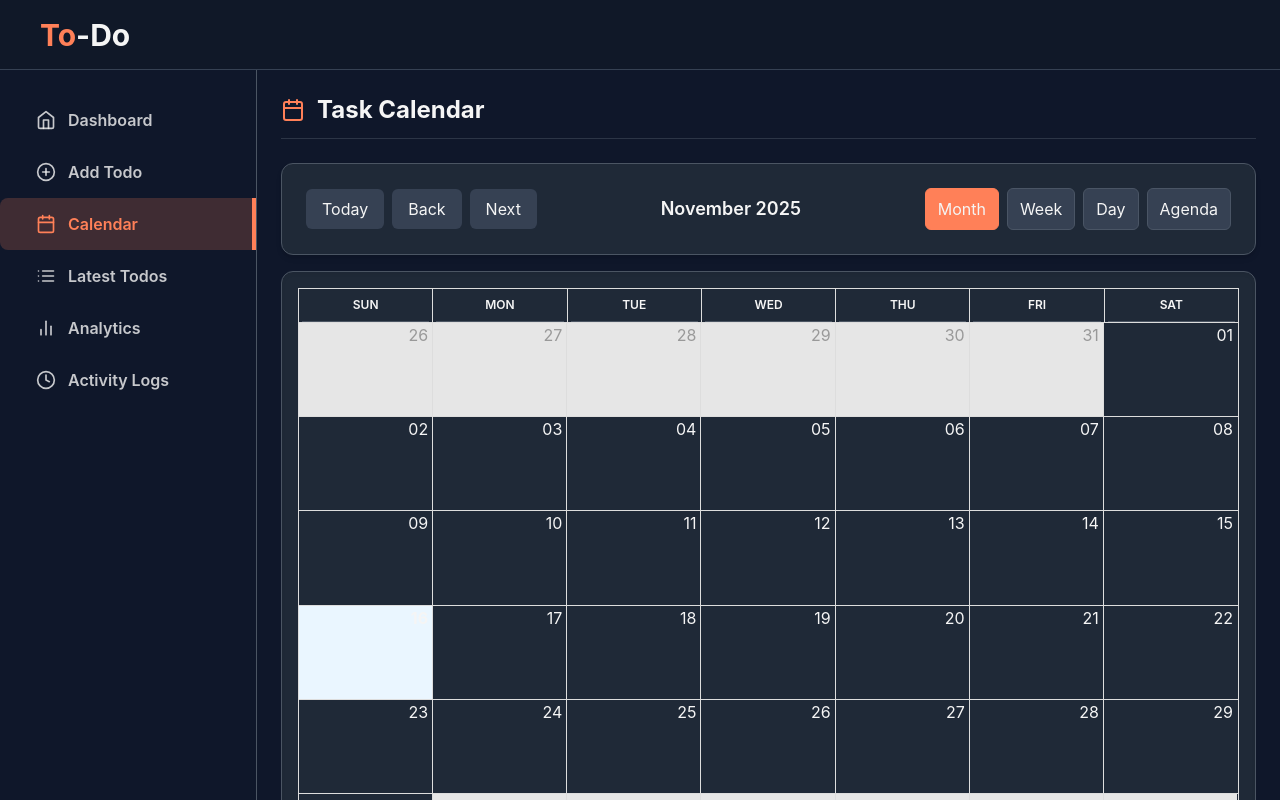
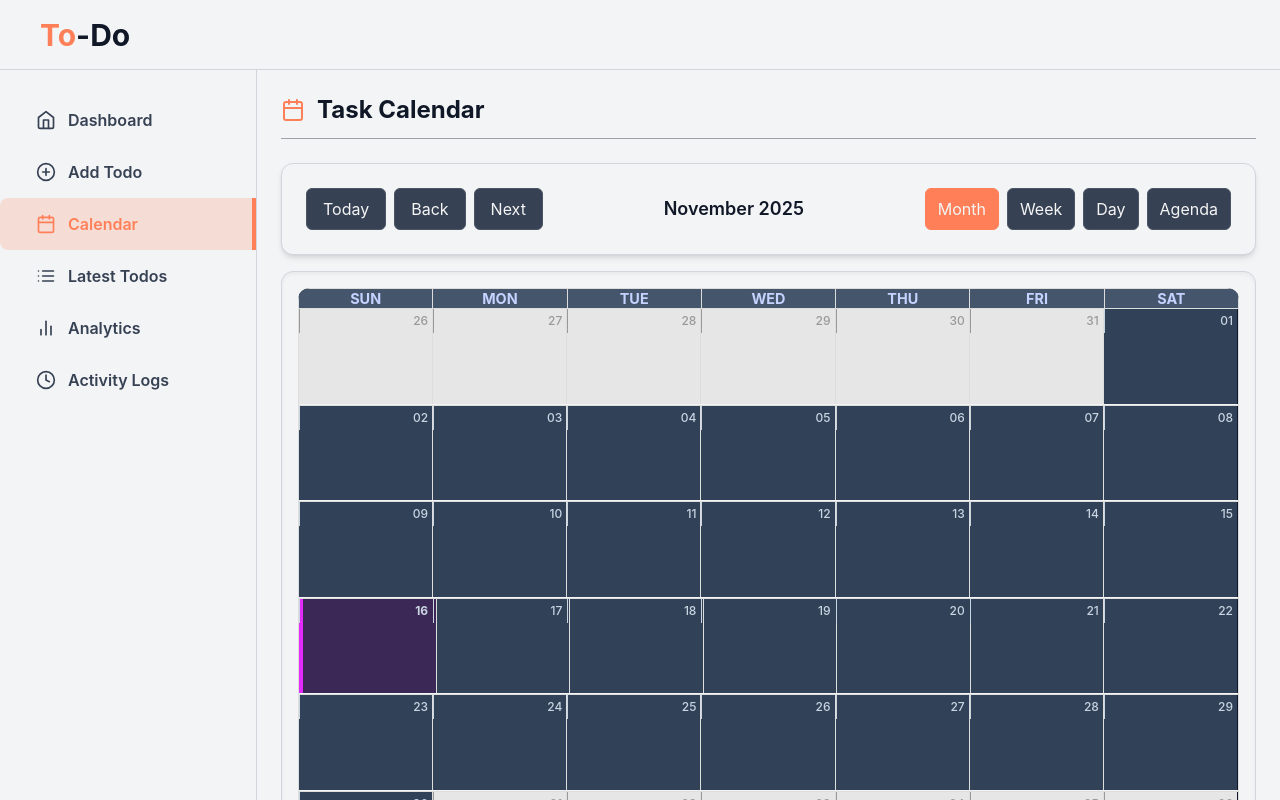
Before and after one commit to vidyavathi-wow/Todo-App, a React (Vite) app in the folder client/: page /calendar in a window 1280 px wide. Built offline with nearby package versions, Linux system fonts and the light colour scheme; no server answers; sample sign-in values are in the browser's storage.

Commit message:
fix: refractor calendar page, ui changes and activity logs

```diff
--- a/client/src/components/Calender.jsx
+++ b/client/src/components/Calender.jsx
@@ -21,52 +21,63 @@ export default function Calendar() {
   const [currentMonth, setCurrentMonth] = useState(new Date());
   const [selectedDate, setSelectedDate] = useState(new Date());
   const [tasksByDate, setTasksByDate] = useState({});
-  const { setTodos, user } = useContext(AppContext);
+  const { setTodos, user, selectedFilter } = useContext(AppContext);
+
+  // default filter fallback: if selectedFilter missing, use 'my' for admins and 'my' for non-admins (keeps behavior safe)
+  const effectiveFilter =
+    selectedFilter || (user?.role === 'admin' ? 'my' : 'my');
 
   // Fetch monthly task summary
-  const fetchMonthTasks = async () => {
+  const fetchMonthTasks = async (filter = effectiveFilter) => {
     try {
       const monthStart = format(startOfMonth(currentMonth), 'yyyy-MM-dd');
       const monthEnd = format(endOfMonth(currentMonth), 'yyyy-MM-dd');
 
-      const data = await getTodosByDateRange(monthStart, monthEnd);
+      const data = await getTodosByDateRange(monthStart, monthEnd, filter);
 
       if (data.success && data.taskSummary) {
         setTasksByDate(data.taskSummary);
+      } else {
+        setTasksByDate({});
       }
     } catch (error) {
       console.error('Month tasks fetch error:', error);
+      setTasksByDate({});
     }
   };
 
   // Fetch todos for selected date
-  const fetchTodosForDate = async (date) => {
+  const fetchTodosForDate = async (date, filter = effectiveFilter) => {
     try {
       const formattedDate = format(date, 'yyyy-MM-dd');
 
-      const data = await getTodosByDate(formattedDate);
+      const data = await getTodosByDate(formattedDate, filter);
 
       if (data.success) {
         setTodos(data.todos || []);
         toast.success(
           user?.role === 'admin'
-            ? `Showing all tasks for ${formattedDate}`
+            ? `Showing tasks (${filter}) for ${formattedDate}`
             : `Showing your tasks for ${formattedDate}`
         );
+      } else {
+        setTodos([]);
       }
     } catch (error) {
-      toast.error(`Failed to fetch tasks: ${error}`);
+      toast.error(`Failed to fetch tasks: ${error?.message || error}`);
+      setTodos([]);
     }
   };
 
   const handleDateClick = (day) => {
     setSelectedDate(day);
-    fetchTodosForDate(day);
+    fetchTodosForDate(day, effectiveFilter);
   };
 
+  // re-fetch when month or filter changes
   useEffect(() => {
-    fetchMonthTasks();
-  }, [currentMonth]);
+    fetchMonthTasks(effectiveFilter);
+  }, [currentMonth, effectiveFilter]);
 
   const renderHeader = () => (
     <div className="flex justify-between items-center mb-2 px-2 text-secondary dark:text-gray-800">
@@ -133,7 +144,7 @@ export default function Calendar() {
 
         days.push(
           <div
-            key={day}
+            key={day.toISOString()}
             onClick={() => handleDateClick(cloneDay)}
             className={`flex flex-col items-center justify-center cursor-pointer rounded-full transition-colors
               ${
@@ -154,7 +165,7 @@ export default function Calendar() {
             {hasTasks && (
               <span
                 className={`mt-0.5 w-1.5 h-1.5 rounded-full ${statusColor}`}
-              ></span>
+              />
             )}
           </div>
         );
@@ -163,7 +174,10 @@ export default function Calendar() {
       }
 
       rows.push(
-        <div key={day} className="flex justify-between mb-1 gap-1">
+        <div
+          key={day.toISOString()}
+          className="flex justify-between mb-1 gap-1"
+        >
           {days.map((d, idx) => (
             <div key={idx} className="flex-1">
               {d}
--- a/client/src/components/TodaysTodos.jsx
+++ b/client/src/components/TodaysTodos.jsx
@@ -101,7 +101,15 @@ export default function TodaysTodos() {
                 {allowed && (
                   <button
                     onClick={() => handleToggleCompleted(todo)}
-                    className={`p-1 rounded transition-colors duration-200 ${colorClass}`}
+                    className={`
+                      w-6 h-6 flex items-center justify-center rounded-xl border
+                      transition-colors duration-200
+                      ${
+                        todo.status === 'completed'
+                          ? 'bg-green-500 border-green-500 text-white'
+                          : 'bg-white dark:bg-gray-800 border-gray-400 text-transparent'
+                      }
+                    `}
                   >
                     ✔
                   </button>
--- a/client/src/components/todos/TodoCard.jsx
+++ b/client/src/components/todos/TodoCard.jsx
@@ -59,7 +59,7 @@ export default function TodoCard({ todo, onToggleCompleted, currentUser }) {
         <span
           className={`px-3 py-1 rounded-full text-xs font-medium capitalize ${
             STATUS_COLORS[status] ||
-            'bg-gray-700 dark:bg-gray-200 text-gray-300 dark:text-gray-700'
+            'bg-blue-500 dark:bg-blue-400 text-white dark:text-black'
           }`}
         >
           {todo.status}
--- a/client/src/components/todos/TodoList.jsx
+++ b/client/src/components/todos/TodoList.jsx
@@ -11,18 +11,31 @@ import { updateTodoStatus } from '../../services/todos';
 const normalize = (v) => (typeof v === 'string' ? v.trim().toLowerCase() : '');
 
 export default function TodoList() {
-  const { todos, fetchTodos, user } = useContext(AppContext);
+  const { todos, fetchTodos, user, selectedFilter, setSelectedFilter } =
+    useContext(AppContext);
+
   const [filterStatus, setFilterStatus] = useState('');
-  const [adminView, setAdminView] = useState('my');
+  const [adminView, setAdminView] = useState(selectedFilter || 'my');
   const [searchQuery, setSearchQuery] = useState('');
   const [loading, setLoading] = useState(true);
 
+  // 🔄 Sync dropdown → global filter (AppContext)
+  useEffect(() => {
+    if (user?.role === 'admin') {
+      setSelectedFilter(adminView);
+    } else {
+      setSelectedFilter('my');
+    }
+  }, [adminView, user, setSelectedFilter]);
+
+  // FILTER LOGIC
   const filteredTodos = useMemo(() => {
     const statusFilter = normalize(filterStatus);
     const q = normalize(searchQuery);
+
     let results = Array.isArray(todos) ? todos : [];
 
-    // 🔹 ADMIN FILTER LOGIC
+    // ADMIN FILTER
     if (user?.role === 'admin') {
       switch (adminView) {
         case 'my':
@@ -49,14 +62,14 @@ export default function TodoList() {
       }
     }
 
-    // 🔹 STATUS FILTER
+    // STATUS FILTER
     if (statusFilter) {
       results = results.filter(
         (todo) => normalize(todo?.status) === statusFilter
       );
     }
 
-    // 🔹 SEARCH FILTER
+    // SEARCH
     if (q) {
       results = results.filter(
         (todo) =>
@@ -68,6 +81,7 @@ export default function TodoList() {
     return results;
   }, [todos, filterStatus, searchQuery, adminView, user]);
 
+  // LOADING
   useEffect(() => {
     const t = setTimeout(() => setLoading(false), 300);
     return () => clearTimeout(t);
@@ -104,7 +118,7 @@ export default function TodoList() {
 
   return (
     <div className="overflow-y-auto max-h-[80vh] pr-2 transition-colors duration-300">
-      {/* 🔍 Search Bar */}
+      {/* 🔍 SEARCH */}
       <div className="w-full mb-3">
         <SearchTodo
           value={searchQuery}
@@ -115,7 +129,7 @@ export default function TodoList() {
         />
       </div>
 
-      {/* 🧩 Filters Row */}
+      {/* FILTERS */}
       <div className="flex flex-col sm:flex-row justify-between items-center gap-3 mb-4 flex-wrap">
         {/* Status Filter */}
         <Select
@@ -130,10 +144,10 @@ export default function TodoList() {
             { value: 'inProgress', label: 'In Progress' },
             { value: 'completed', label: 'Completed' },
           ]}
-          className="w-full sm:w-48 h-11 px-3 text-sm border border-gray-600 dark:border-gray-400 rounded-md bg-gray-900 dark:bg-gray-100 text-gray-200 dark:text-gray-900 focus:outline-none focus:ring-2 focus:ring-primary leading-tight truncate transition-colors duration-300"
+          className="w-full sm:w-48 h-11 px-3 text-sm border border-gray-600 dark:border-gray-400 rounded-md bg-gray-900 dark:bg-gray-100 text-gray-200 dark:text-gray-900 focus:outline-none focus:ring-2 focus:ring-primary transition-colors duration-300"
         />
 
-        {/* 👑 Admin Filter (Visible only to admins) */}
+        {/* ADMIN FILTER */}
         {user?.role === 'admin' && (
           <Select
             noDefault
@@ -147,31 +161,27 @@ export default function TodoList() {
               { value: 'assignedToMe', label: 'Assigned To Me' },
               { value: 'assignedByMe', label: 'Assigned By Me' },
             ]}
-            className="w-full sm:w-56 h-11 px-3 text-sm border border-gray-600 dark:border-gray-400 rounded-md bg-gray-900 dark:bg-gray-100 text-gray-200 dark:text-gray-900 focus:outline-none focus:ring-2 focus:ring-primary leading-tight truncate transition-colors duration-300"
+            className="w-full sm:w-56 h-11 px-3 text-sm border border-gray-600 dark:border-gray-400 rounded-md bg-gray-900 dark:bg-gray-100 text-gray-200 dark:text-gray-900 focus:outline-none focus:ring-2 focus:ring-primary transition-colors duration-300"
           />
         )}
 
-        {/* Reset Filters */}
+        {/* RESET */}
         <button
           onClick={handleResetFilters}
           disabled={
-            !normalize(filterStatus) &&
-            !normalize(searchQuery) &&
-            (!user?.role || adminView === 'my')
+            !filterStatus && !searchQuery && (!user?.role || adminView === 'my')
           }
           className={`w-full sm:w-auto px-4 h-11 text-sm rounded-md transition-all duration-300 ${
-            !normalize(filterStatus) &&
-            !normalize(searchQuery) &&
-            (!user?.role || adminView === 'my')
-              ? 'bg-gray-700 dark:bg-gray-300 text-gray-400 dark:text-gray-600 cursor-not-allowed'
-              : 'bg-primary text-white hover:bg-primary/80 dark:hover:bg-primary/70'
+            !filterStatus && !searchQuery && (!user?.role || adminView === 'my')
+              ? 'bg-gray-700 dark:bg-gray-300 text-gray-400 cursor-not-allowed'
+              : 'bg-primary text-white hover:bg-primary/80'
           }`}
         >
           Reset Filters
         </button>
       </div>
 
-      {/* 📋 Todo List */}
+      {/* LIST */}
       <div className="space-y-4 mt-4">
         {filteredTodos.length > 0 ? (
           filteredTodos.map((todo) => (
--- a/client/src/pages/CalendarPage.jsx
+++ b/client/src/pages/CalendarPage.jsx
@@ -1,5 +1,6 @@
 import React, { useContext, useMemo, useState } from 'react';
 import { Calendar, dateFnsLocalizer, Views } from 'react-big-calendar';
+
 import format from 'date-fns/format';
 import parse from 'date-fns/parse';
 import startOfWeek from 'date-fns/startOfWeek';
@@ -25,100 +26,112 @@ const localizer = dateFnsLocalizer({
   locales,
 });
 
+// Google event colors
+const googleColors = [
+  'bg-blue-600',
+  'bg-red-500',
+  'bg-green-600',
+  'bg-purple-600',
+  'bg-pink-500',
+  'bg-amber-500',
+  'bg-indigo-600',
+];
+
 export default function CalendarPage() {
+  const { todos, loading } = useContext(AppContext);
+
   const [currentDate, setCurrentDate] = useState(new Date());
   const [currentView, setCurrentView] = useState(Views.MONTH);
-  const { todos, loading, user } = useContext(AppContext);
 
   const events = useMemo(() => {
-    if (!todos || !user) return [];
+    if (!todos) return [];
+
     return todos
-      .filter((t) => t.userId === user.id)
       .filter((t) => t.deletedAt === null)
       .filter((t) => t.status !== 'completed')
-      .map((t) => ({
-        title: t.title || 'Untitled',
-        start: new Date(t.date),
-        end: new Date(new Date(t.date).getTime() + 60 * 1000),
-        resource: t,
-      }));
-  }, [todos, user]);
+      .map((t) => {
+        const start = new Date(t.date);
+        const end = new Date(start.getTime() + 10 * 60 * 1000); // prevent overlapping
+
+        return {
+          title: t.title || 'Untitled',
+          start,
+          end,
+          allDay: false,
+          color:
+            googleColors[
+              Math.abs((t.title || 'x').charCodeAt(0)) % googleColors.length
+            ],
+          resource: t,
+        };
+      });
+  }, [todos]);
 
   if (loading) return <Loader />;
 
   const navigateBack = () => {
     if (currentView === Views.MONTH) setCurrentDate((d) => subMonths(d, 1));
-    else if (currentView === Views.WEEK) setCurrentDate((d) => subWeeks(d, 1));
-    else if (currentView === Views.DAY) setCurrentDate((d) => subDays(d, 1));
+    if (currentView === Views.WEEK) setCurrentDate((d) => subWeeks(d, 1));
+    if (currentView === Views.DAY) setCurrentDate((d) => subDays(d, 1));
   };
 
   const navigateNext = () => {
     if (currentView === Views.MONTH) setCurrentDate((d) => addMonths(d, 1));
-    else if (currentView === Views.WEEK) setCurrentDate((d) => addWeeks(d, 1));
-    else if (currentView === Views.DAY) setCurrentDate((d) => addDays(d, 1));
+    if (currentView === Views.WEEK) setCurrentDate((d) => addWeeks(d, 1));
+    if (currentView === Views.DAY) setCurrentDate((d) => addDays(d, 1));
   };
+
+  const navigateToday = () => setCurrentDate(new Date());
+  const handleViewChange = (view) => setCurrentView(view);
 
   const label = format(currentDate, 'MMMM yyyy');
 
   return (
-    <div
-      className="
-        flex-1 h-full overflow-y-auto p-4 sm:p-6
-        bg-gray-dark text-secondary
-        dark:bg-gray-100 dark:text-gray-900
-      "
-    >
-      <div className="flex items-center gap-3 mb-6 border-b border-gray-light/50 dark:border-gray-400 pb-3">
+    <div className="flex-1 h-full overflow-y-auto p-4 sm:p-6 bg-gray-dark text-secondary dark:bg-gray-100 dark:text-gray-900">
+      {/* HEADER */}
+      <div className="flex items-center gap-3 mb-6 border-b border-gray-light/50 pb-3">
         <FiCalendar className="text-2xl text-primary" />
         <h2 className="text-2xl font-bold">Task Calendar</h2>
       </div>
 
-      <div
-        className="
-          p-4 rounded-xl md:p-6 shadow-md mb-4
-          bg-gray border border-gray-light
-          dark:bg-white dark:border-gray-300
-        "
-      >
+      {/* TOOLBAR */}
+      <div className="p-4 rounded-xl md:p-6 shadow-md mb-4 bg-gray dark:bg-gray-100 border border-gray-light/40 dark:border-gray-300">
         <div className="flex flex-col md:flex-row md:items-center md:justify-between gap-4">
-          <div className="flex flex-wrap gap-2">
+          <div className="flex flex-wrap gap-2 justify-center md:justify-start">
             <button
-              onClick={() => setCurrentDate(new Date())}
-              className="px-4 py-2 rounded-md bg-gray-700 hover:bg-gray-600 text-white dark:bg-gray-200 dark:hover:bg-gray-300 dark:text-gray-900"
+              onClick={navigateToday}
+              className="px-4 py-2 rounded-md bg-gray-700 hover:bg-gray-600 text-white border border-gray-600"
             >
               Today
             </button>
-
             <button
               onClick={navigateBack}
-              className="px-4 py-2 rounded-md bg-gray-700 hover:bg-gray-600 text-white dark:bg-gray-200 dark:hover:bg-gray-300 dark:text-gray-900"
+              className="px-4 py-2 rounded-md bg-gray-700 hover:bg-gray-600 text-white border border-gray-600"
             >
               Back
             </button>
-
             <button
               onClick={navigateNext}
-              className="px-4 py-2 rounded-md bg-gray-700 hover:bg-gray-600 text-white dark:bg-gray-200 dark:hover:bg-gray-300 dark:text-gray-900"
+              className="px-4 py-2 rounded-md bg-gray-700 hover:bg-gray-600 text-white border border-gray-600"
             >
               Next
             </button>
           </div>
 
-          <div className="text-lg font-semibold">{label}</div>
+          <div className="text-center text-lg font-semibold text-white dark:text-gray-900 md:flex-1">
+            {label}
+          </div>
 
-          <div className="flex flex-wrap gap-2">
+          <div className="flex flex-wrap gap-2 justify-center md:justify-end">
             {['month', 'week', 'day', 'agenda'].map((v) => (
               <button
                 key={v}
-                onClick={() => setCurrentView(v)}
-                className={`
-                  px-3 py-2 rounded-md border
-                  ${
-                    currentView === v
-                      ? 'bg-primary text-white border-primary'
-                      : 'bg-gray-700 text-white border-gray-600 dark:bg-gray-200 dark:text-gray-900 dark:border-gray-300'
-                  }
-                `}
+                onClick={() => handleViewChange(v)}
+                className={`px-3 py-2 rounded-md border ${
+                  currentView === v
+                    ? 'bg-primary text-white border-primary'
+                    : 'bg-gray-700 text-white border-gray-600'
+                }`}
               >
                 {v.charAt(0).toUpperCase() + v.slice(1)}
               </button>
@@ -127,13 +140,8 @@ export default function CalendarPage() {
         </div>
       </div>
 
-      <div
-        className="
-          rounded-xl p-2 md:p-4 shadow-inner
-          bg-gray border border-gray-light
-          dark:bg-white dark:border-gray-300
-        "
-      >
+      {/* CALENDAR */}
+      <div className="rounded-xl p-2 md:p-4 shadow-inner bg-gray dark:bg-gray-100 border border-gray-light/30 dark:border-gray-300">
         <Calendar
           localizer={localizer}
           events={events}
@@ -141,38 +149,83 @@ export default function CalendarPage() {
           endAccessor="end"
           date={currentDate}
           view={currentView}
+          onNavigate={(date) => setCurrentDate(date)}
+          onView={(view) => setCurrentView(view)}
           popup
           toolbar={false}
-          onNavigate={(d) => setCurrentDate(d)}
-          onView={(v) => setCurrentView(v)}
-          formats={{ eventTimeRangeFormat: () => '' }}
+          className="
+            bg-slate-50 dark:bg-slate-900
+            text-gray-900 dark:text-gray-100
+            rounded-xl overflow-hidden
+
+            [&_.rbc-header]:bg-indigo-200
+            [&_.rbc-header]:text-slate-800
+            [&_.rbc-header]:font-semibold
+            [&_.rbc-header]:uppercase
+            [&_.rbc-header]:text-xs
+            [&_.rbc-header]:py-3
+            [&_.rbc-header]:border-b-2 border-indigo-200
+            [&_.rbc-header]:dark:bg-slate-600
+            [&_.rbc-header]:dark:text-indigo-200
+            [&_.rbc-header]:dark:border-slate-700
+
+            [&_.rbc-month-row]:border-b border-slate-300 dark:border-slate-700
+            [&_.rbc-date-cell]:border-l border-slate-300 dark:border-slate-700
+            [&_.rbc-month-view]:border-slate-300 dark:border-slate-700
+
+            [&_.rbc-day-bg]:bg-white
+            [&_.rbc-day-bg]:dark:bg-slate-700
+
+            [&_.rbc-date-cell]:text-xs
+            [&_.rbc-date-cell]:p-1
+            [&_.rbc-date-cell]:text-right
+            [&_.rbc-date-cell]:text-slate-700
+            [&_.rbc-date-cell]:font-medium
+            [&_.rbc-date-cell]:dark:text-slate-300
+
+            [&_.rbc-off-range-bg]:bg-amber-50
+            [&_.rbc-off-range-bg]:dark:bg-slate-950
+            [&_.rbc-off-range .rbc-date-cell]:text-amber-600
+            [&_.rbc-off-range .rbc-date-cell]:dark:text-slate-600
+
+            [&_.rbc-today]:!bg-fuchsia-400/20
+            [&_.rbc-today]:!dark:bg-fuchsia-950
+            [&_.rbc-today]:!border-l-4
+            [&_.rbc-today]:!border-fuchsia-500
+            [&_.rbc-today .rbc-date-cell]:!text-fuchsia-700
+            [&_.rbc-today .rbc-date-cell]:!dark:text-fuchsia-400
+            [&_.rbc-today .rbc-date-cell]:!font-bold
+
+            [&_.rbc-show-more]:text-indigo-600
+            [&_.rbc-show-more]:dark:text-black
+            [&_.rbc-show-more]:text-xs
+            [&_.rbc-show-more]:font-semibold
+            [&_.rbc-show-more]:hover:underline
+          "
+          formats={{
+            eventTimeRangeFormat: ({ start }) => format(start, 'p'),
+            agendaTimeRangeFormat: ({ start }) => format(start, 'p'),
+          }}
           components={{
             event: ({ event }) => (
-              <div className="flex items-center bg-primary text-white px-2 py-1 rounded-md text-xs font-medium h-full">
+              <div
+                className={`
+                  ${event.color}
+                  text-white px-2 py-[3px] text-[11px]
+                  rounded-md shadow-sm font-medium
+                  hover:brightness-110 cursor-pointer
+                  whitespace-nowrap overflow-hidden text-ellipsis
+                `}
+              >
                 {event.title}
               </div>
             ),
-            header: ({ label }) => (
-              <div className="bg-gray text-secondary dark:bg-gray-200 dark:text-gray-800 py-2 text-xs uppercase font-semibold border-b border-gray-light dark:border-gray-300">
-                {label}
-              </div>
-            ),
+            agenda: {
+              event: ({ event }) => (
+                <span className="font-medium">{event.title}</span>
+              ),
+            },
           }}
-          className={`
-            rbc-calendar
-
-            [&_.rbc-month-view]:border-gray-light
-            [&_.rbc-day-bg]:border-gray_light
-
-            dark:[&_.rbc-month-view]:border-[#334155]
-            dark:[&_.rbc-day-bg]:border-[#334155]
-
-            [&_.rbc-off-range-bg]:bg-gray-dark
-            dark:[&_.rbc-off-range-bg]:bg-gray-00
-
-            [&_.rbc-today]:bg-primary/20
-            dark:[&_.rbc-today]:bg-primary/30
-          `}
           style={{ height: '75vh' }}
         />
       </div>
--- a/client/src/pages/LatestTodos.jsx
+++ b/client/src/pages/LatestTodos.jsx
@@ -31,7 +31,7 @@ const LatestTodos = () => {
       const data = await getDashboardData();
 
       if (data.success) {
-        // 📌 FIXED: Filter recent todos WITH creator + assigned user conditions
+        //  FIXED: Filter recent todos WITH creator + assigned user conditions
         const filtered = (data.recentTodos || []).filter(
           (t) => t.userId === uid || t.assignedToUserId === uid
         );
--- a/client/src/utils/Constants.jsx
+++ b/client/src/utils/Constants.jsx
@@ -19,9 +19,9 @@ export const ANALYTICS_COLORS = {
 };
 
 export const STATUS_COLORS = {
-  pending: 'bg-orange-900',
-  inProgress: 'bg-blue-900',
-  completed: 'bg-green-900',
+  pending: 'bg-orange-400',
+  inProgress: 'bg-blue-400',
+  completed: 'bg-green-400',
 };
 
 export const menuItems = [
```
Also changed, not shown: client/src/context/AppContext.jsx (+31 -22 lines), client/src/services/todos.js (+16 -8 lines), 1 other file (tests, documents, lock files or other folders).
